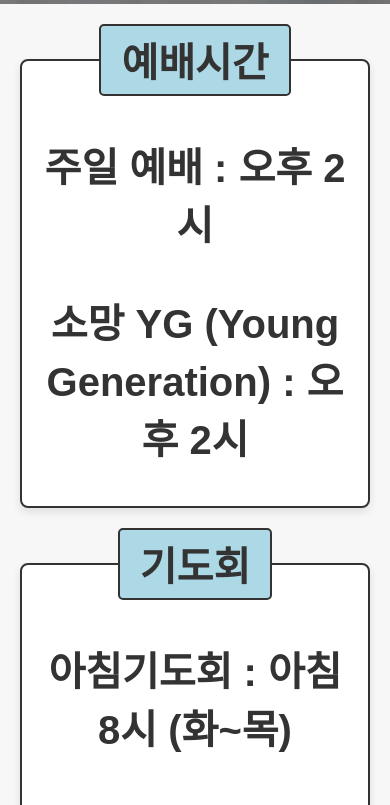
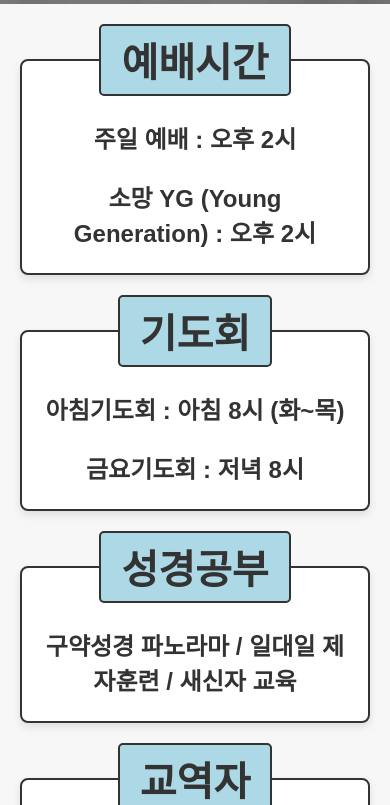
Before and after one commit to hyt152004/Somang-Website, a React (Vite) app: page / in a window 390 px wide. Shown: the part 840-1645 px from the top of the page. Built offline with nearby package versions, Linux system fonts and the light colour scheme.

Commit message:
font size changes for smaller screens

```diff
--- a/src/App.css
+++ b/src/App.css
@@ -175,6 +175,11 @@
     background-position: 80% top;
   }
 
+  p, a {
+    font-size: 1.5em;
+    font-weight: 600;
+  }
+
   .logo {
     width: 80px;
   }
```
